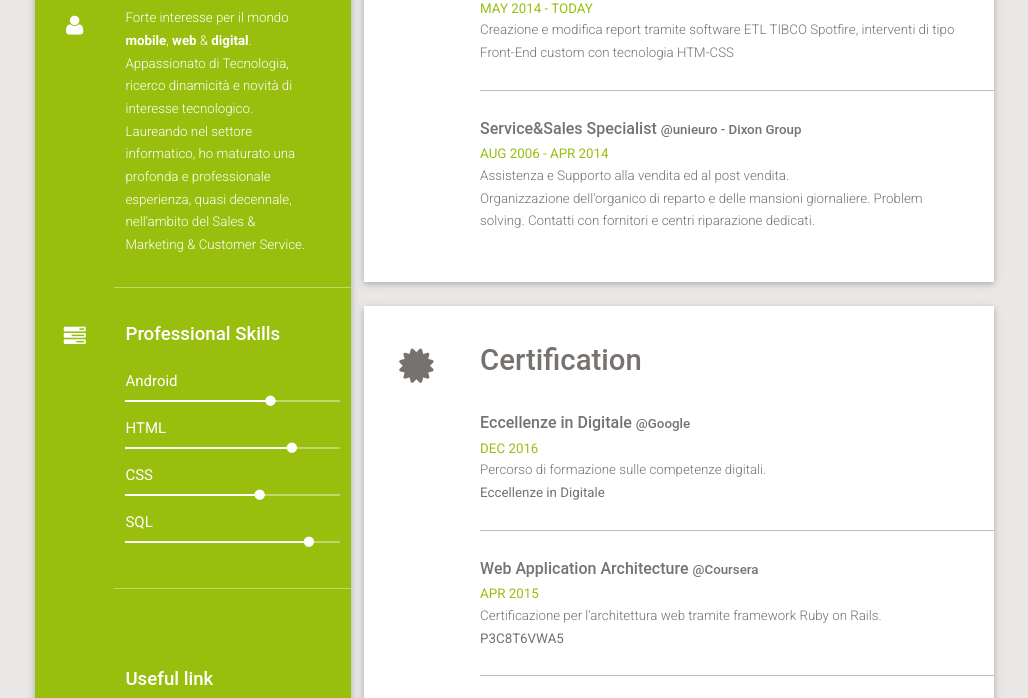
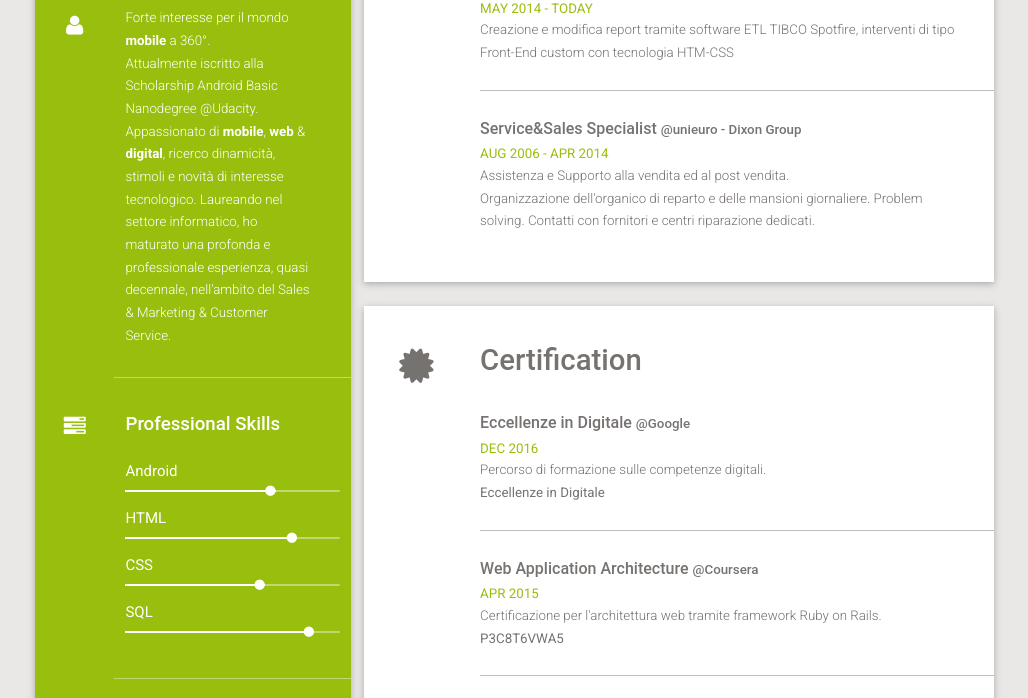
Before and after one commit to justodepp/justodepp.github.io, a plain HTML site: page index.html in a window 1280 px wide. Shown: the part 349-1047 px from the top of the page, without its empty margins (131-1159 px from the left). Drawn offline with Linux system fonts and the light colour scheme; a web font is replaced by a local one.

Commit message:
summary
summary

```diff
--- a/index.html
+++ b/index.html
@@ -125,7 +125,9 @@
                                 </div>
                                 <div class="col m12 s12 l9 info wow fadeIn a1" data-wow-delay="0.1s" > <!-- text -->
                                     <div class="section-item-details">
-                                        <p>Forte interesse per il mondo <b>mobile</b>, <b>web</b> & <b>digital</b>. Appassionato di Tecnologia, ricerco dinamicità e novità di interesse tecnologico.
+<p>Forte interesse per il mondo <b>mobile</b> a 360°.<br>Attualmente iscritto alla Scholarship Android Basic Nanodegree @Udacity.
+Appassionato di <b>mobile</b>, <b>web</b> & <b>digital</b>, ricerco dinamicità, stimoli e novità di interesse tecnologico.
+
 Laureando nel settore informatico, ho maturato una profonda e professionale esperienza, quasi decennale, nell'ambito del Sales & Marketing & Customer Service.</p>
                                     </div>
                                 </div>
@@ -370,9 +372,9 @@ Laureando nel settore informatico, ho maturato una profonda e professionale espe
                             <div class="custom-content col s12 m12 l10 wow fadeIn a1" data-wow-delay="0.1s" >
                                 <h2>Education </h2>
                                 <div class="custom-content-wrapper wow fadeIn a3" data-wow-delay="0.3s" >
-                                    <h3>Android Nanodegree by Google<span>@Udacity</span></h3>
+                                    <h3>Android Nanodegree by Google <span>@Udacity</span></h3>
                                     <span>NOV 2016 - TODATE </span>
-                                    <p>Scholaship in programmazione Android Basics - <a href="https://www.udacity.com/course/android-basics-nanodegree-by-google--nd803">ND803</a></p>
+                                    <p>Scholaship Android Basics Nanodegree - <a href="https://www.udacity.com/course/android-basics-nanodegree-by-google--nd803">ND803</a></p>
                                 </div>
                                 <div class="custom-content-wrapper wow fadeIn a3" data-wow-delay="0.4s" >
                                     <h3>Laurea Triennale <span>@Università di Milano - Bicocca</span></h3>
```
